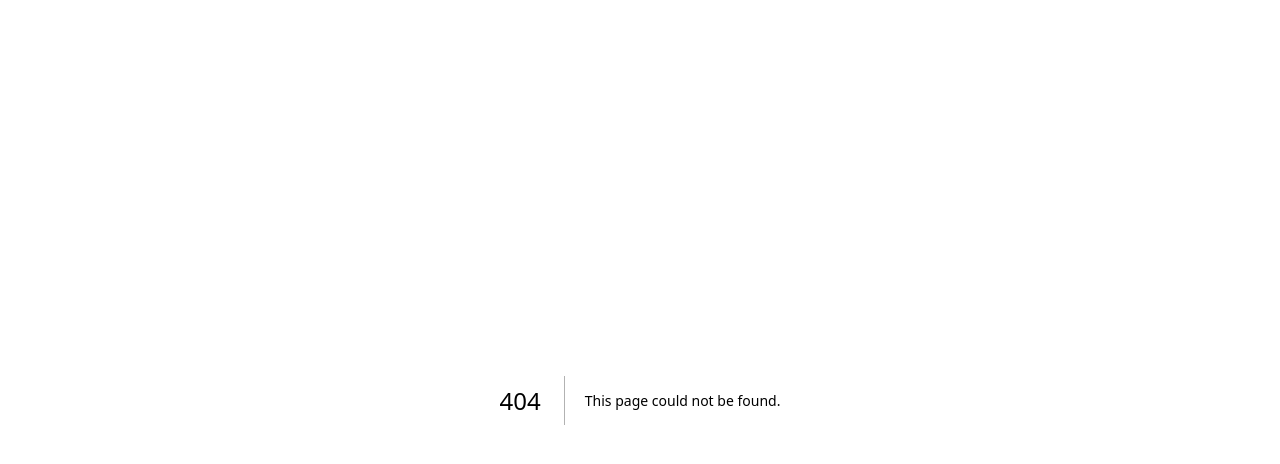
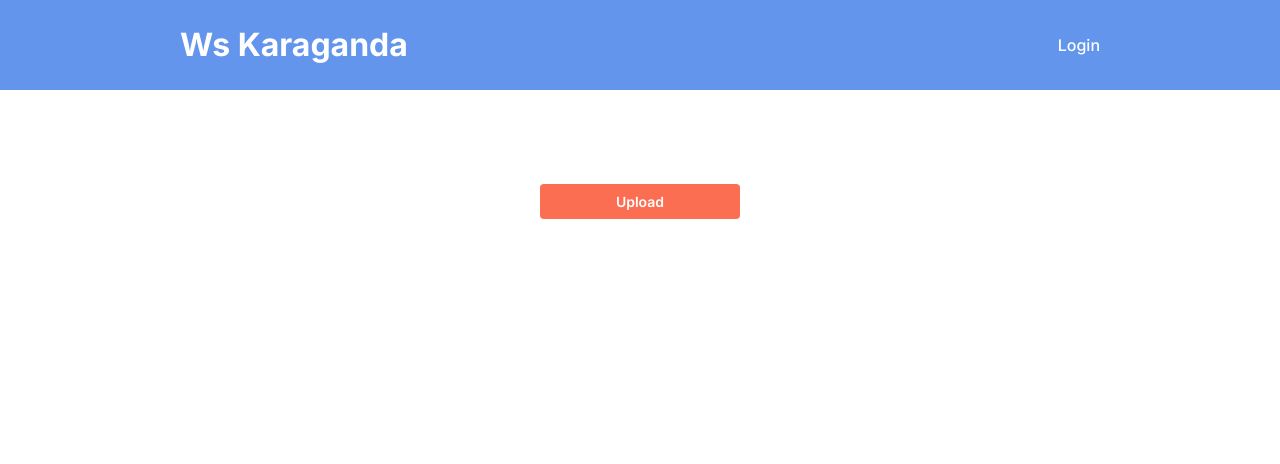
Before and after one commit to Agadyr/AI-front, a Next.js app: page /mind in a window 1280 px wide. Before the commit this address had no page. Shown: the top 464 px of the page. Built offline with nearby package versions, Linux system fonts and the light colour scheme.

Commit message:
made mind page and mindSlice for recognize objects

```diff
--- a/src/app/home/page.jsx
+++ b/src/app/home/page.jsx
@@ -27,7 +27,7 @@ export default function Home(){
                 <h3>Mind Reader</h3>
                     <h4>AI Recognition objects on Image</h4>
                     <div className="btn-div">
-                        <Link href="/chatterblast" className="btn btn-try">Try it</Link>
+                        <Link href="/mind" className="btn btn-try">Try it</Link>
                     </div>
                 </div>
             </div>
--- /dev/null
+++ b/src/app/mind/page.jsx
@@ -0,0 +1,36 @@
+'use client'
+
+import Header from "@/components/header"
+import { useState } from "react"
+import { useDispatch } from "react-redux"
+
+export default function Mind(){
+
+    const [image,setImage] = useState(null)
+    const [file, setFIle] = useState(null)
+
+    const dispatch = useDispatch()
+    const handle = (event) => {
+        const file = event.target.files[0]
+        setFIle(file)
+
+        const url = URL.createObjectURL(file)
+        setImage(url)
+    }
+    return (
+        <div>
+        <Header/>
+        <div className="py-5"></div>
+        <div className="chat-container">
+            <div className="btn-file">
+                <button className="btn-try ">Upload</button>
+                <input onChange={handle} type="file" name="" id="" />
+            </div>
+
+            {image && <div className="rec_img df aic jcc">
+                <img src={image} alt="" />
+            </div>}
+        </div>
+        </div>
+    )
+}
--- a/src/app/style/style.css
+++ b/src/app/style/style.css
@@ -156,6 +156,34 @@ form h1{
     justify-content: space-between;
     align-items: center;
 }
+.btn-file{
+    position: relative;
+    display: flex;
+    justify-content: center;
+    align-items: center;
+
+}
+.btn-file input{
+    width: 200px;
+    cursor: pointer;
+    opacity: 0;
+}
+.btn-file button{
+    width: 200px !important;
+    position: absolute;
+    border: none;
+    padding: 7px 10px;
+    color: #fff;
+    z-index: -1;
+}
+.rec_img img{
+    width: 400px;
+    border-radius: 5px;
+    object-fit: cover;
+    height: 400px;
+    margin: 20px 0;
+}
+
 @keyframes anim {
     50%{
         opacity: 0;
```
Also changed, not shown: src/app/store/slices/mindSlice.jsx (added, +20 -0 lines).
